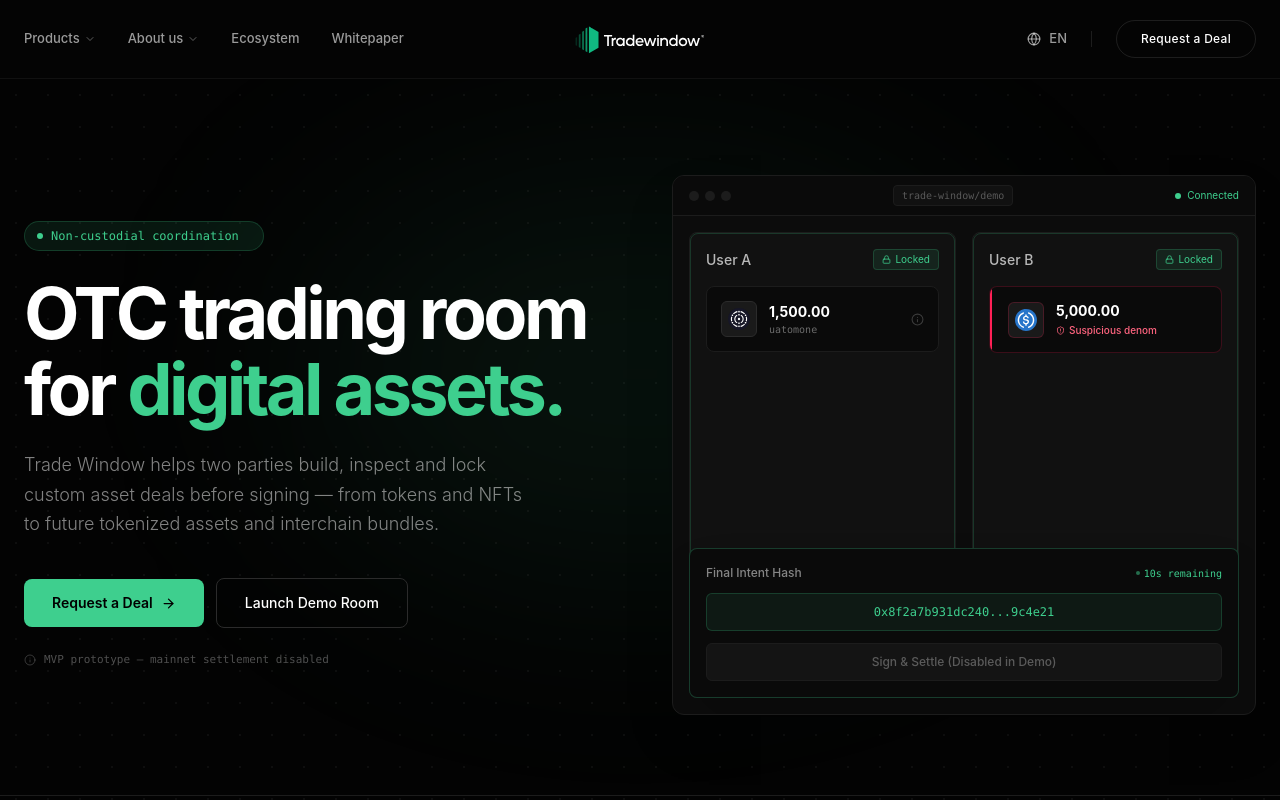
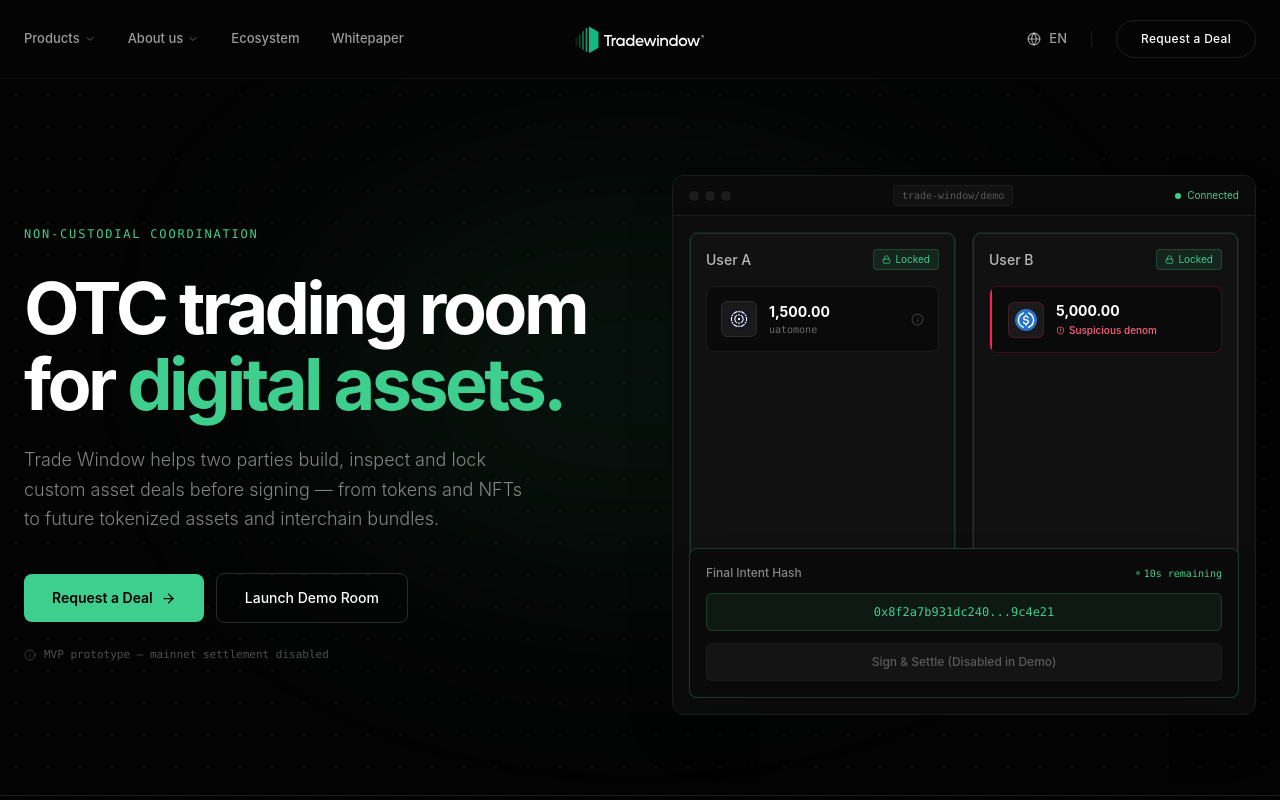
Before and after one commit to dintsen/trade-window, a Next.js app in the folder apps/web/: page / in a window 1280 px wide. Shown: the top 800 px of the page. Built offline with nearby package versions, Linux system fonts and the light colour scheme; a web font is replaced by a local one.

Commit message:
fix: AnimatedTag — plain mono uppercase style, consistent with section labels

```diff
--- a/apps/web/src/components/landing/animated-tag.tsx
+++ b/apps/web/src/components/landing/animated-tag.tsx
@@ -25,16 +25,14 @@
   }, []);
 
   return (
-    <div className="inline-flex items-center gap-2 px-3 py-1.5 rounded-full bg-[#3ECF8E]/10 border border-[#3ECF8E]/20 mb-6">
-      <div className="w-1.5 h-1.5 rounded-full bg-[#3ECF8E] shrink-0" />
-      <span
-        className={`text-xs font-mono text-[#3ECF8E] transition-all duration-250 whitespace-nowrap ${
+    <div className="h-5 mb-6 overflow-hidden">
+      <p
+        className={`text-xs font-mono text-[#3ECF8E] uppercase tracking-[0.15em] transition-all duration-250 ${
           fading ? 'opacity-0 translate-y-1' : 'opacity-100 translate-y-0'
         }`}
-        style={{ minWidth: '200px' }}
       >
         {LABELS[index]}
-      </span>
+      </p>
     </div>
   );
 }
```
